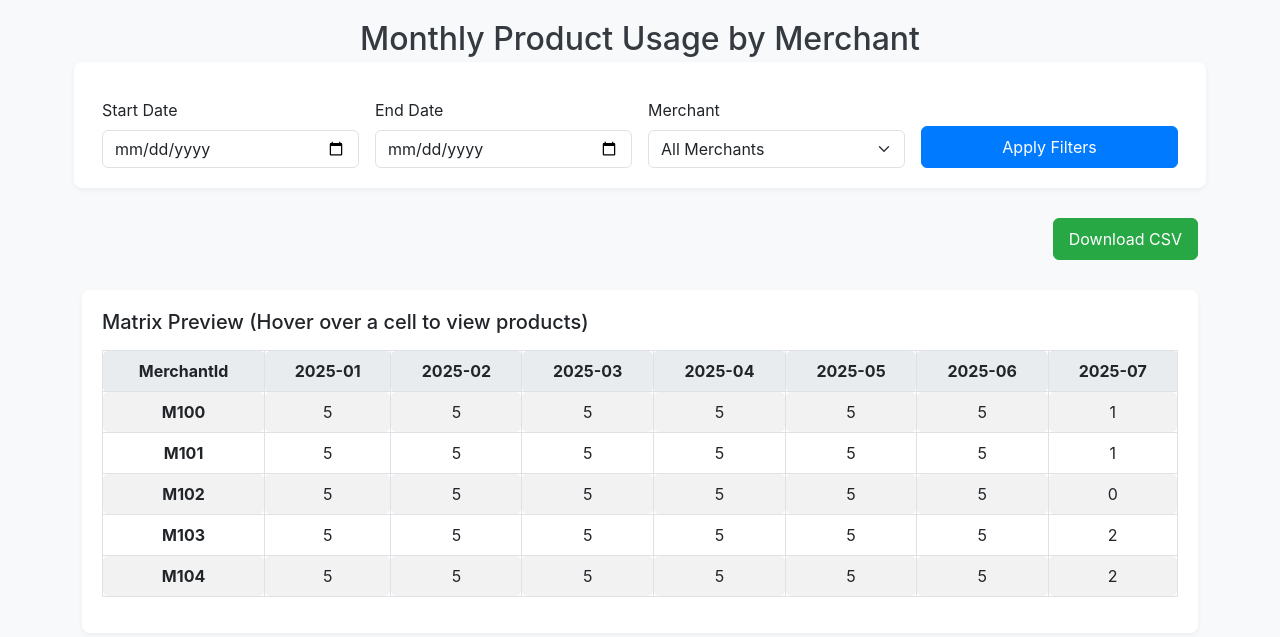
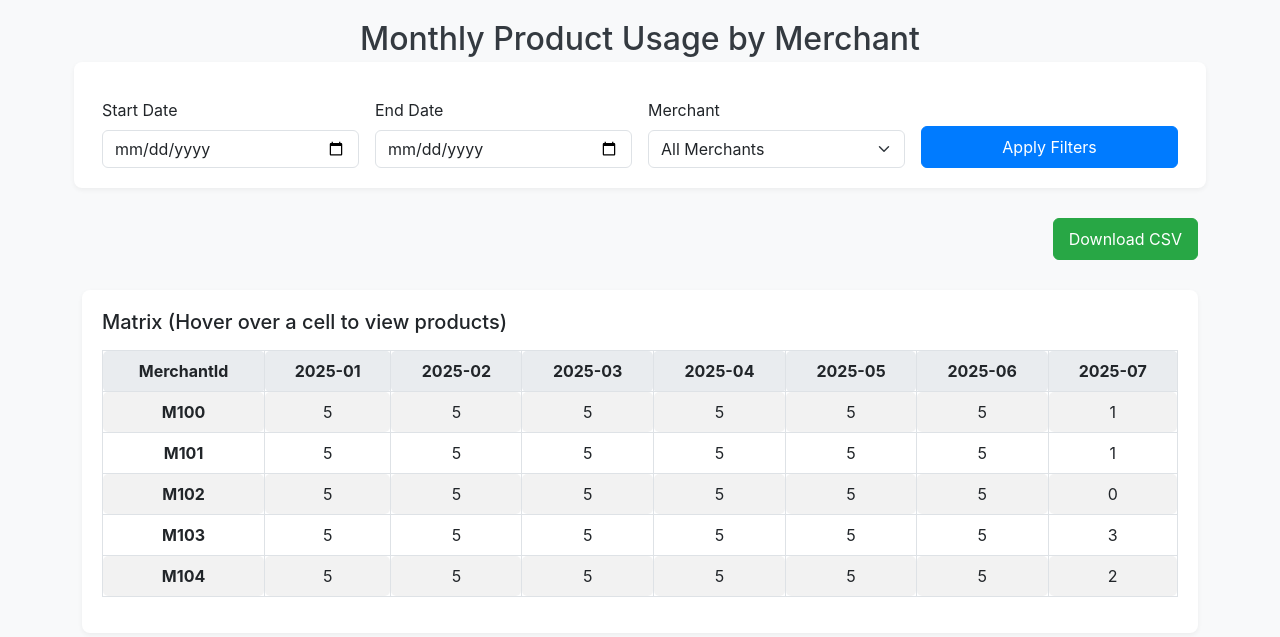
Before and after one commit to 1567zzzso0oaa2334911/Ret, a Flask app: page / in a window 1280 px wide. Shown: the top 637 px of the page. Run offline with Flask 3, Linux system fonts and the light colour scheme; some libraries are stand-ins or nearby versions.

Commit message:
Update matrix1.html

```diff
--- a/ts2/templates/matrix1.html
+++ b/ts2/templates/matrix1.html
@@ -2,7 +2,7 @@
 <html lang="en">
 <head>
     <meta charset="UTF-8">
-    <title>Merchant Product Usage Matrix</title>
+    <title>Merchant Product Usage Retention Matrix</title>
     <meta name="viewport" content="width=device-width, initial-scale=1">
 
     <!-- Bootstrap CSS -->
@@ -129,7 +129,7 @@
 
     <!-- Matrix Table with Tooltips -->
     <div class="table-responsive">
-        <h5 class="mb-3">Matrix Preview (Hover over a cell to view products)</h5>
+        <h5 class="mb-3">Matrix (Hover over a cell to view products)</h5>
         {{ table | safe }}
     </div>
 </div>
```
